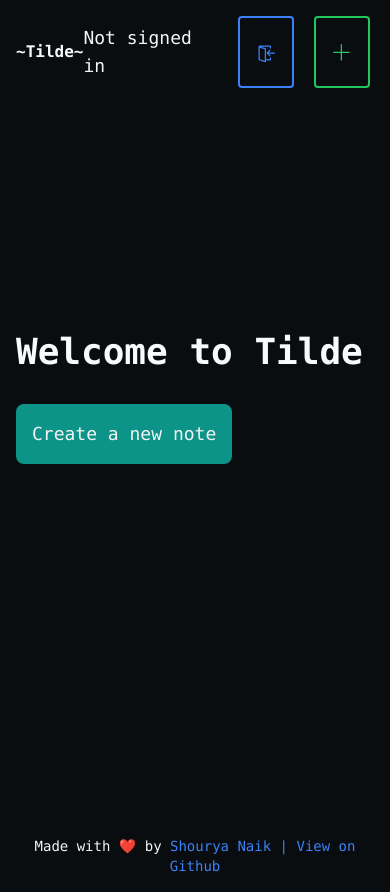
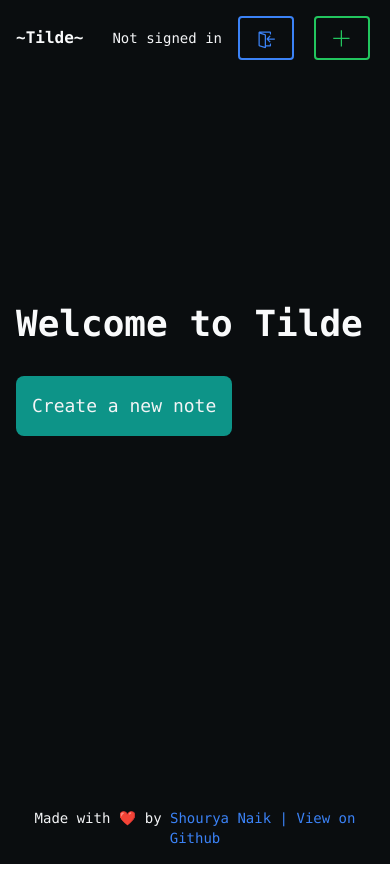
Before and after one commit to sjnaik02/tilde, a Next.js app: page / in a window 390 px wide. After the commit the page ends 864 px from the top, so only its background shows below. Built offline with nearby package versions, Linux system fonts and the light colour scheme; no server answers.

Commit message:
mobile friendly changes

```diff
--- a/components/Header.js
+++ b/components/Header.js
@@ -20,10 +20,10 @@ function Header() {
         </Link>
         <div className="flex">
           {status === "unauthenticated" ? (
-            <p className="py-2 text-lg text-gray-100 ">{userString}</p>
+            <p className="my-auto text-sm text-gray-100 ">{userString}</p>
           ) : (
             <Link href="/profile">
-              <a className="py-2 text-lg text-gray-100 hover:text-gray-300">
+              <a className="text-md my-auto  text-gray-100  hover:text-gray-300 md:text-lg">
                 {userString}
               </a>
             </Link>
@@ -40,7 +40,7 @@ function Header() {
           )}
           {pathname !== "/create-note" && (
             <Button
-              className="w-fit border-green-500 text-green-500 hover:border-green-500 hover:bg-green-500"
+              className="w-fit border-green-500 text-green-500 hover:border-green-500 hover:bg-green-500   "
               onClick={() => router.push("/create-note")}
             >
               <VscAdd className="inline-block text-xl text-green-500 hover:text-white" />
```
